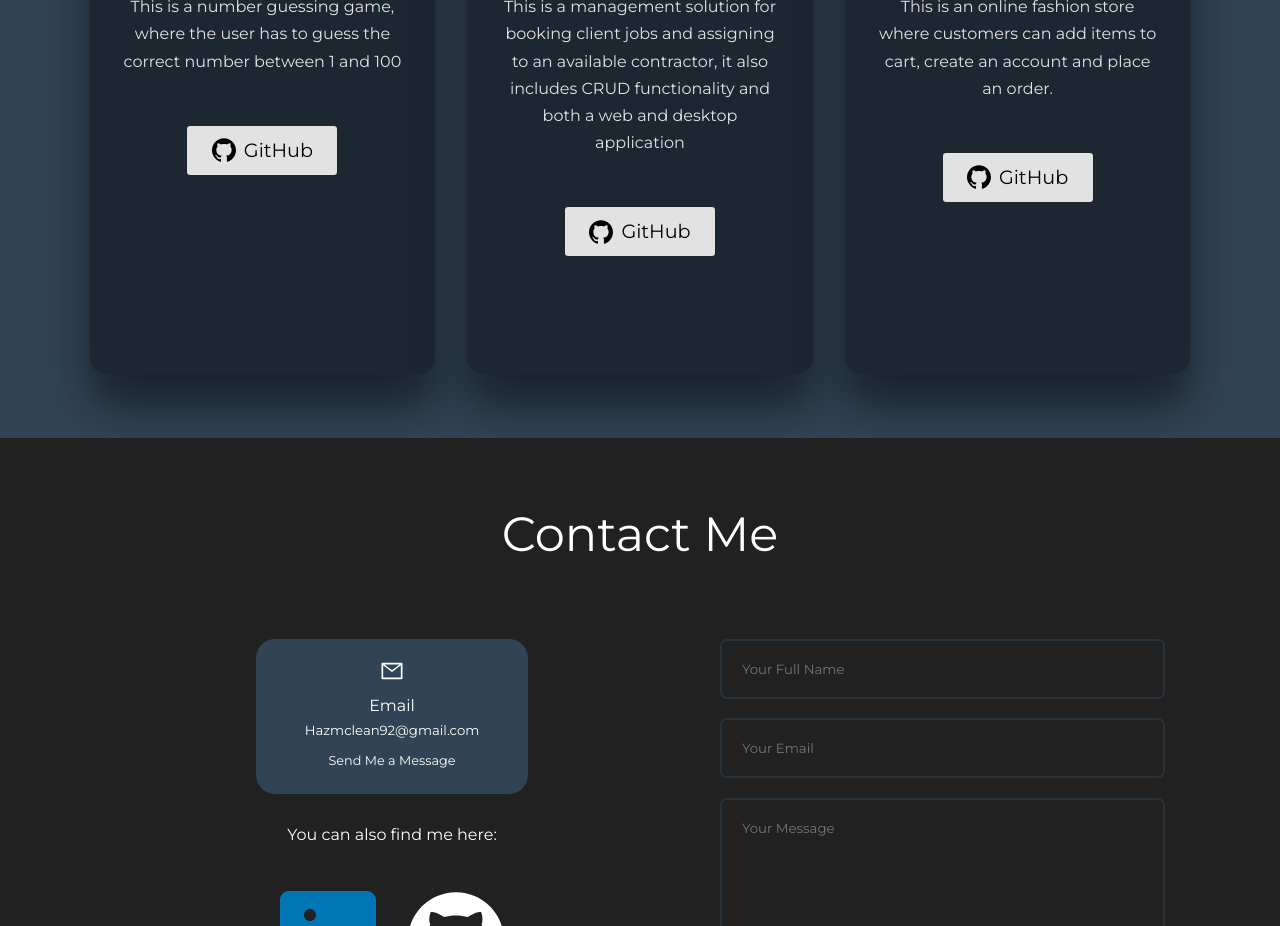
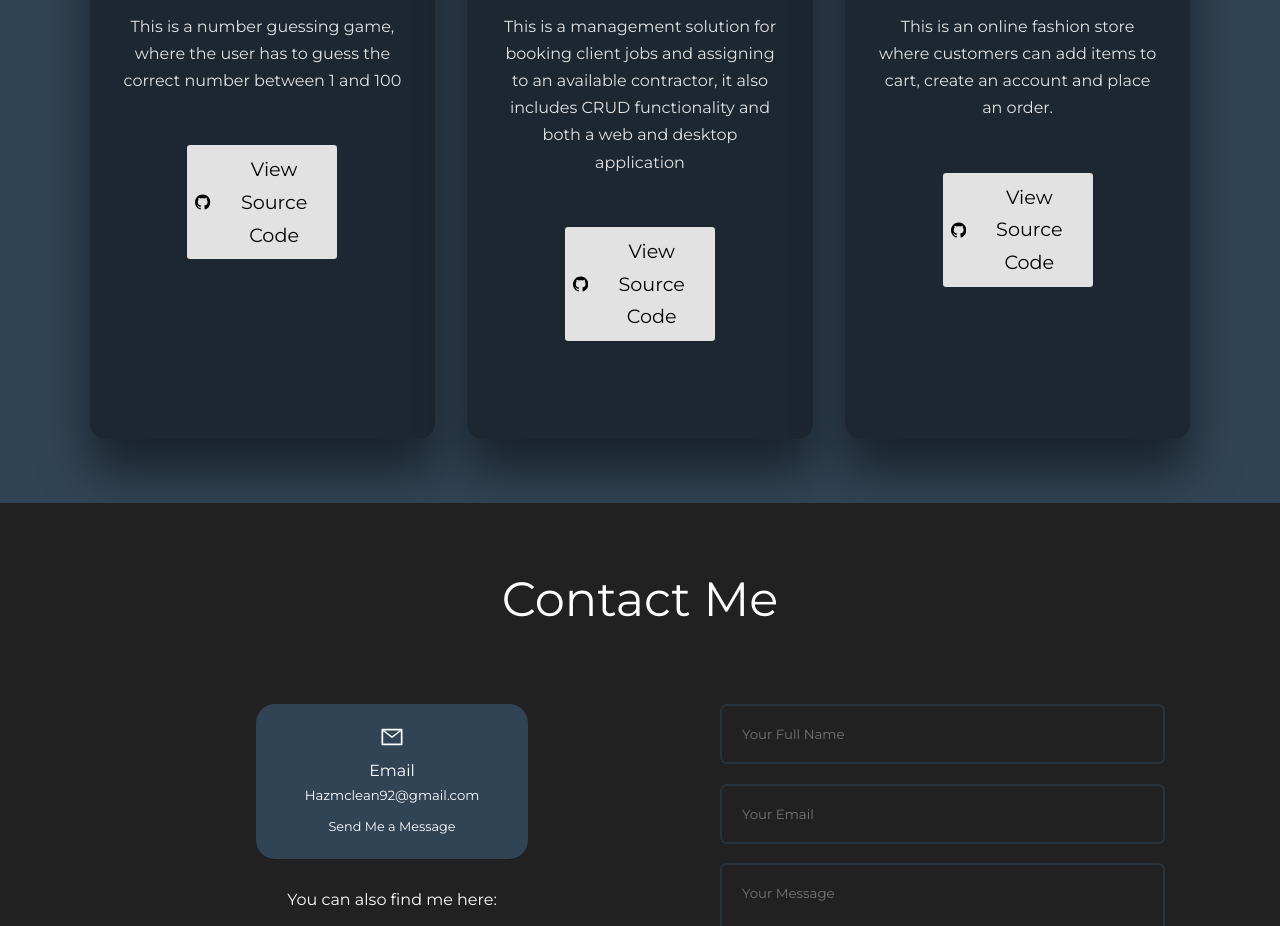
Before and after one commit to FlintySnail2/Portfolio-Harry, a React (Create React App) app: page / in a window 1280 px wide. Shown: the part 2980-3906 px from the top of the page. Built offline with nearby package versions, Linux system fonts and the light colour scheme.

Commit message:
changed github to view sourve code

```diff
--- a/src/components/Projects/ProjectCard/ProjectCard.jsx
+++ b/src/components/Projects/ProjectCard/ProjectCard.jsx
@@ -22,7 +22,7 @@ function ProjectCard(props) {
                     <svg className="projectCard__icon">
                         <use xlinkHref={`${icons}#icon-github`}/>
                     </svg>
-                    GitHub
+                    View Source Code
                 </a>
             </div>
         </div>
```
Also changed, not shown: 7 other files (tests, documents, lock files or other folders).
